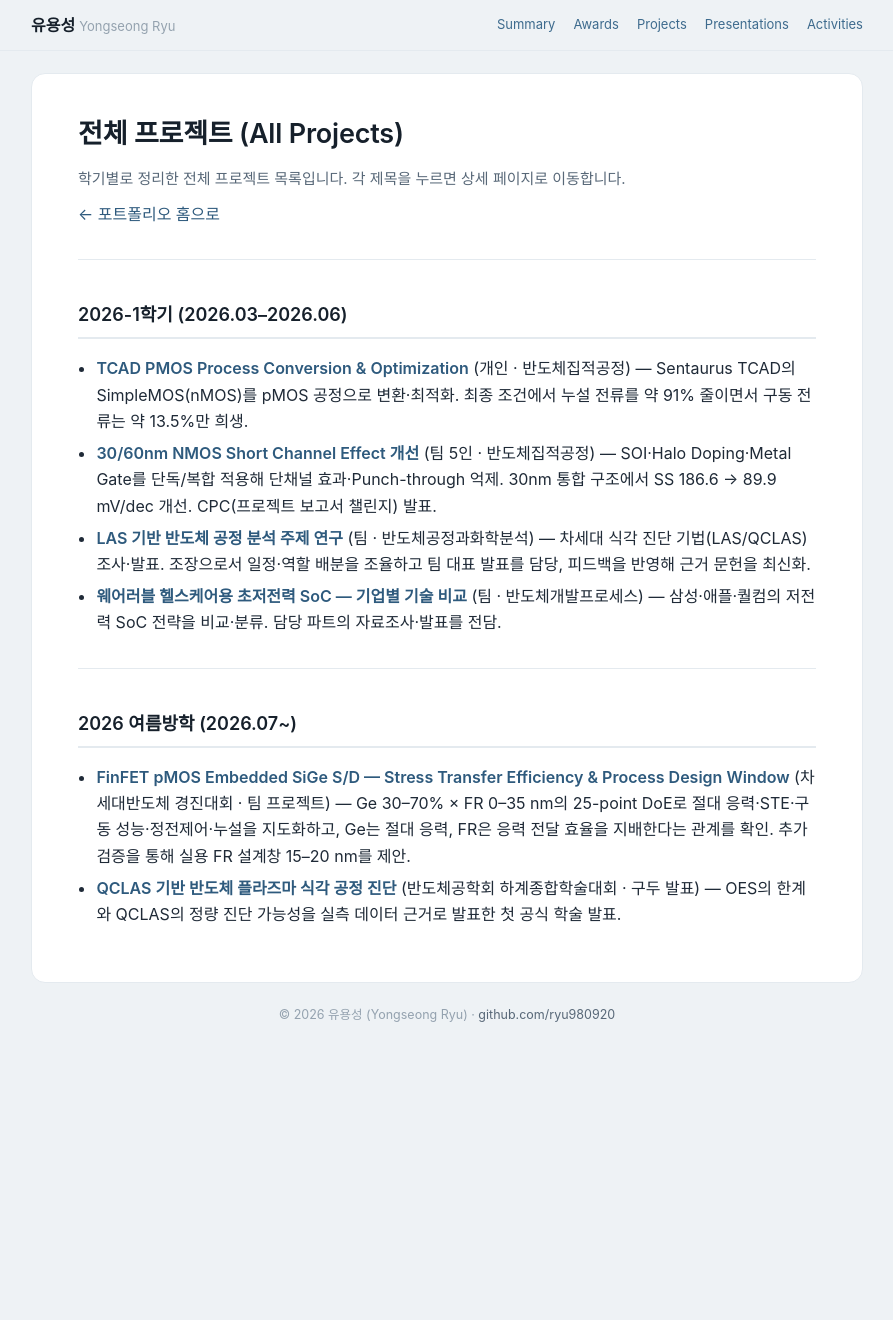
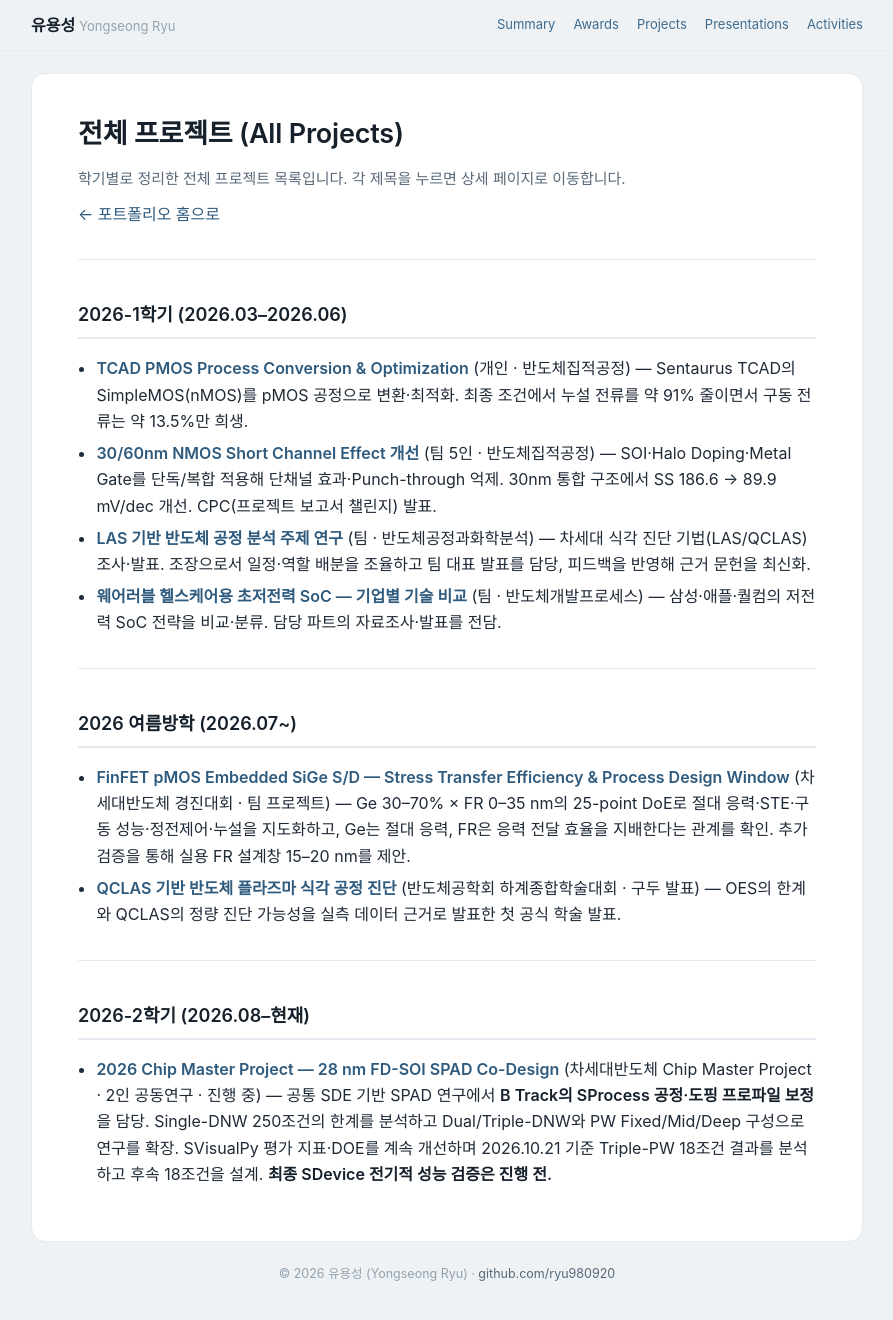
Before and after one commit to ryu980920/ryu980920.github.io, a Jekyll site: the page built from projects/index.md, in a window 1280 px wide and 1329 px high. Shown: the top 1320 px of the window, without its empty margins (193-1086 px from the left). Built offline with Jekyll 4.4.1, drawn with Linux system fonts in a browser that asks for light colours; our own code applies the rules of GitHub Pages for plain Markdown files.

Commit message:
docs: list ongoing Chip Master project in project archive

```diff
--- a/projects/index.md
+++ b/projects/index.md
@@ -20,4 +20,11 @@
 - **[FinFET pMOS Embedded SiGe S/D — Stress Transfer Efficiency & Process Design Window](../finfet-sige/)** (차세대반도체 경진대회 · 팀 프로젝트) — Ge 30–70% × FR 0–35 nm의 25-point DoE로 절대 응력·STE·구동 성능·정전제어·누설을 지도화하고, Ge는 절대 응력, FR은 응력 전달 효율을 지배한다는 관계를 확인. 추가 검증을 통해 실용 FR 설계창 15–20 nm를 제안.
 - **[QCLAS 기반 반도체 플라즈마 식각 공정 진단](../qclas/)** (반도체공학회 하계종합학술대회 · 구두 발표) — OES의 한계와 QCLAS의 정량 진단 가능성을 실측 데이터 근거로 발표한 첫 공식 학술 발표.
 
+
+---
+
+## 2026-2학기 (2026.08–현재)
+
+- **[2026 Chip Master Project — 28 nm FD-SOI SPAD Co-Design](../chip-master/)** (차세대반도체 Chip Master Project · 2인 공동연구 · 진행 중) — 공통 SDE 기반 SPAD 연구에서 **B Track의 SProcess 공정·도핑 프로파일 보정**을 담당. Single-DNW 250조건의 한계를 분석하고 Dual/Triple-DNW와 PW Fixed/Mid/Deep 구성으로 연구를 확장. SVisualPy 평가 지표·DOE를 계속 개선하며 2026.10.21 기준 Triple-PW 18조건 결과를 분석하고 후속 18조건을 설계. **최종 SDevice 전기적 성능 검증은 진행 전.**
+
 <!-- ▼ 이후 학기가 추가되면 아래에 "## YYYY-N학기" 소제목을 만들고 같은 형식으로 이어붙입니다 ▼ -->
```
